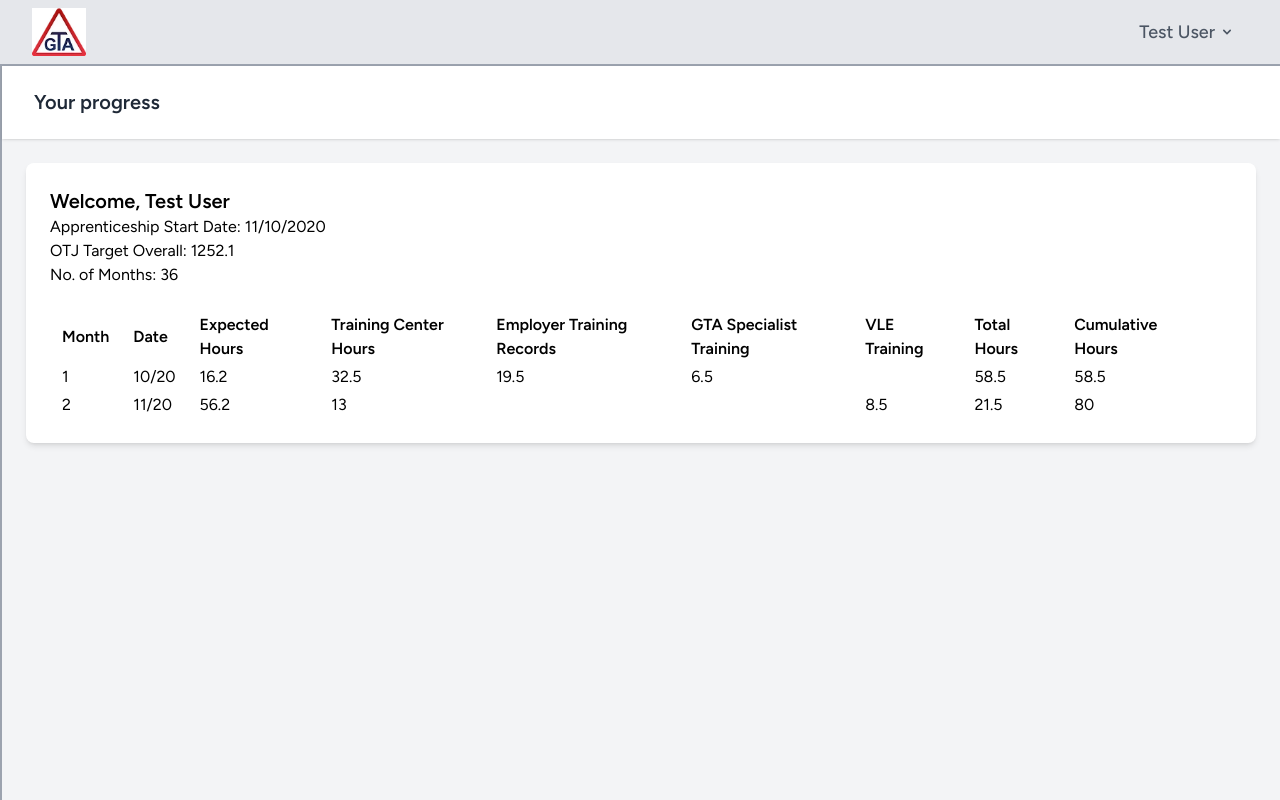
After one commit to MubKhan8889/GTA2, a Laravel app: page /hours in a window 1280 px wide. The commit adds this page. Run offline with Laravel 12, Linux system fonts and the light colour scheme; a user stored in the database is signed in; data comes from the database, SQL or seed files in the repository; data that the repository does not hold is empty; style sheets or scripts are compiled from the project's sources.

Commit message:
Added apprentice hours page

```diff
--- /dev/null
+++ b/resources/views/apprentice-hours.blade.php
@@ -0,0 +1,62 @@
+<x-app-layout>
+    <x-slot name="header">
+        <h2 class="font-semibold text-xl text-gray-800 leading-tight">
+            {{ __('Your progress') }}
+        </h2>
+    </x-slot>
+
+    <div class="flex">
+
+        <!-- Main Content -->
+        <div class="min-w-3/4 p-6">
+            <div class="bg-white p-6 rounded-lg shadow-md">
+                <!-- Display Apprentice Name Dynamically -->
+                <h2 class="text-xl font-semibold">
+                    Welcome, {{ Auth::user()->name ?? 'Apprentice' }}
+                </h2>
+
+                <!-- Hours Info -->
+                <p>Apprenticeship Start Date: 11/10/2020</p>
+                <p>OTJ Target Overall: 1252.1</p>
+                <p>No. of Months: 36</p>
+
+                <!-- Hours Table -->
+                <table class="h-min mr-6 mt-6">
+                    <tr>
+                        <th class="text-left px-3 py-0.5">Month</th>
+                        <th class="text-left px-3 py-0.5">Date</th>
+                        <th class="text-left px-3 py-0.5">Expected Hours</th>
+                        <th class="text-left px-3 py-0.5">Training Center Hours</th>
+                        <th class="text-left px-3 py-0.5">Employer Training Records</th>
+                        <th class="text-left px-3 py-0.5">GTA Specialist Training</th>
+                        <th class="text-left px-3 py-0.5">VLE Training</th>
+                        <th class="text-left px-3 py-0.5">Total Hours</th>
+                        <th class="text-left px-3 py-0.5">Cumulative Hours</th>
+                    </tr>
+                    <tr>
+                        <th class="text-left font-normal px-3 py-0.5">1</th>
+                        <th class="text-left font-normal px-3 py-0.5">10/20</th>
+                        <th class="text-left font-normal px-3 py-0.5">16.2</th>
+                        <th class="text-left font-normal px-3 py-0.5">32.5</th>
+                        <th class="text-left font-normal px-3 py-0.5">19.5</th>
+                        <th class="text-left font-normal px-3 py-0.5">6.5</th>
+                        <th class="text-left font-normal px-3 py-0.5"></th>
+                        <th class="text-left font-normal px-3 py-0.5">58.5</th>
+                        <th class="text-left font-normal px-3 py-0.5">58.5</th>
+                    </tr>
+                    <tr>
+                        <th class="text-left font-normal px-3 py-0.5">2</th>
+                        <th class="text-left font-normal px-3 py-0.5">11/20</th>
+                        <th class="text-left font-normal px-3 py-0.5">56.2</th>
+                        <th class="text-left font-normal px-3 py-0.5">13</th>
+                        <th class="text-left font-normal px-3 py-0.5"></th>
+                        <th class="text-left font-normal px-3 py-0.5"></th>
+                        <th class="text-left font-normal px-3 py-0.5">8.5</th>
+                        <th class="text-left font-normal px-3 py-0.5">21.5</th>
+                        <th class="text-left font-normal px-3 py-0.5">80</th>
+                    </tr>
+                </table>
+            </div>
+        </div>
+    </div>
+</x-app-layout>
--- a/resources/views/layouts/sidebar.blade.php
+++ b/resources/views/layouts/sidebar.blade.php
@@ -9,7 +9,7 @@
             $buttonRoutes = array(
                 'dashboard' => array('name' => 'Dashboard', 'route' => 'dashboard'),
                 'apprentice_progress' => array('name' => 'Your Progress', 'route' => 'apprentice-progress'),
-                'your_hours' => array('name' => 'Your Hours', 'route' => 'hours'),
+                'your_hours' => array('name' => 'Your Hours', 'route' => 'apprentice-hours'),
                 'apprenticeship' => array('name' => 'Apprenticeship', 'route' => 'apprenticeship'),
                 'learner_progress' => array('name' => 'Apprentice progress', 'route' => 'learners-progress'),
                 'view_learners' => array('name' => 'Edit apprentice info', 'route' => 'learners.index'),
--- a/routes/web.php
+++ b/routes/web.php
@@ -14,9 +14,14 @@ Route::get('/learner/{apprentice_id}', [ApprenticeController::class, 'show'])->n
 
 // Webpages
 Route::get('/', [DashboardController::class, 'show'])->middleware(['auth', 'verified'])->name('dashboard');
+
 Route::get('/progress', function (Request $request){
-    return view('apprentice-progress');
+return view('apprentice-progress');
 })->middleware(['auth', 'verified'])->name('apprentice-progress');
+
+Route::get('/hours', function (Request $request){
+    return view('apprentice-hours');
+})->middleware(['auth', 'verified'])->name('apprentice-hours');
 
 Route::middleware('auth')->group(function () {
     Route::get('/profile', [ProfileController::class, 'edit'])->name('profile.edit');
```
